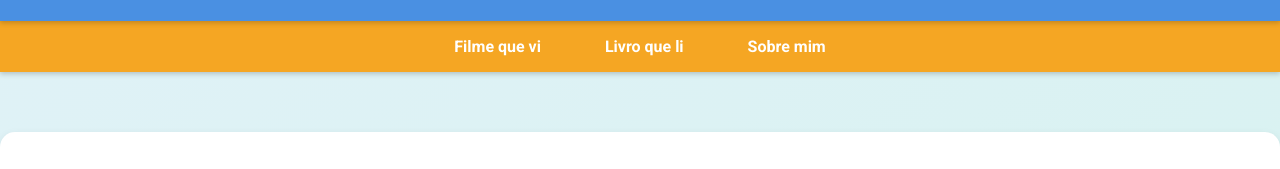
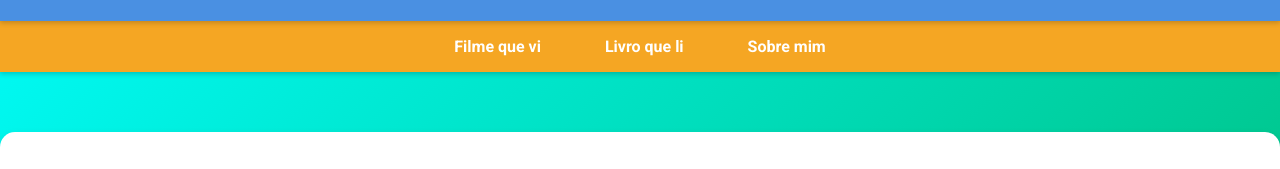
Before and after one commit to tavares10580/pfei_pagina, a plain HTML site: page index.html in a window 1280 px wide. Shown: the part 127-296 px from the top of the page. Drawn offline with Linux system fonts and the light colour scheme.

Commit message:
Update estilo.css

```diff
--- a/estilo.css
+++ b/estilo.css
@@ -8,8 +8,8 @@
     --cor-terciaria: #F5A623; /* Laranja */
     --cor-texto: #333;
     --cor-fundo-secao: #FFFFFF;
-    --cor-gradiente-inicio: #E0F2F7; /* Azul claro */
-    --cor-gradiente-fim: #D1F2EB;   /* Verde menta */
+    --cor-gradiente-inicio: cyan; /* Azul claro */
+    --cor-gradiente-fim: green;   /* Verde menta */
 }
 
 * {
```
